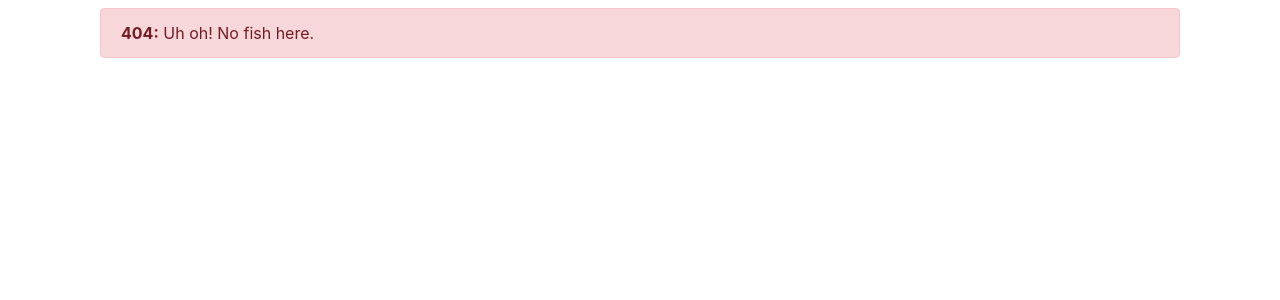
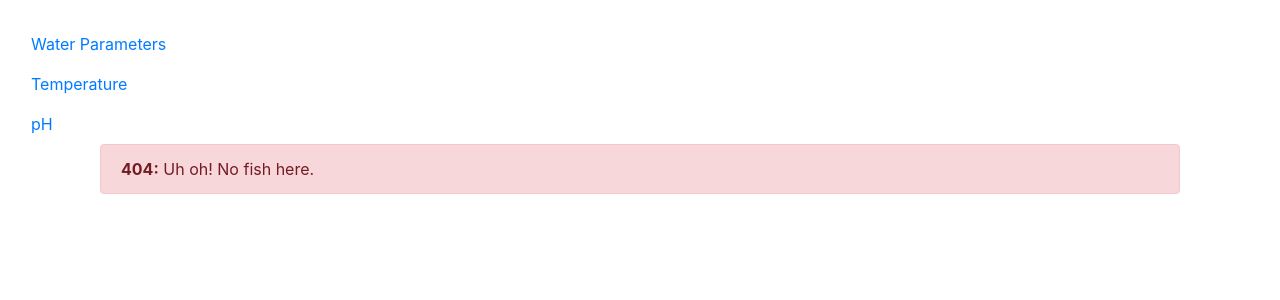
Before and after one commit to kevinlooby/aquarium_monitor, a Flask app: template frontend/templates/pages/error.html in a window 1280 px wide. Shown: the part 56-356 px from the top of the page. Run offline with Flask 2, Linux system fonts and the light colour scheme; the template is opened without the code that fills it, so the values that code supplies are empty.

Commit message:
Trial features for frontend graph control

```diff
--- a/frontend/templates/pages/base.html
+++ b/frontend/templates/pages/base.html
@@ -44,6 +44,38 @@
     </div>
 </nav>
 
+<!--Sidebar-->
+<div class="container-fluid">
+    <div class="row">
+        <nav id="sidebar" class="col-md-3 col-lg-2 d-md-block sidebar collapse">
+            <div class="position-sticky pt-3 sidebar-sticky">
+                <ul class="nav flex-column">
+                    <li class="nav-item">
+                        <a class="nav-link active" aria-current="page" href="#">
+                            Water Parameters
+                        </a>
+                    </li>
+                </ul>
+                <ul class="nav flex-column">
+                    <li class="nav-item">
+                        <a class="nav-link active" aria-current="page" href="#">
+                            Temperature
+                        </a>
+                    </li>
+                </ul>
+                <ul class="nav flex-column">
+                    <li class="nav-item">
+                        <a class="nav-link active" aria-current="page" href="#">
+                            pH
+                        </a>
+                    </li>
+                </ul>
+
+            </div>
+        </nav>
+    </div>
+</div>
+
 <div class="container">
     {% block content %}
     {% endblock %}
--- a/frontend/templates/pages/index.html
+++ b/frontend/templates/pages/index.html
@@ -21,4 +21,6 @@
             </div>
         </div>
     </div>
+    <button class="btn" id="temp-toggle">Temperature</button>
+    <button class="btn" id="ph-toggle">pH</button>
 {% endblock %}
```
Also changed, not shown: frontend/static/js/parameters_plot.js (+27 -4 lines).
